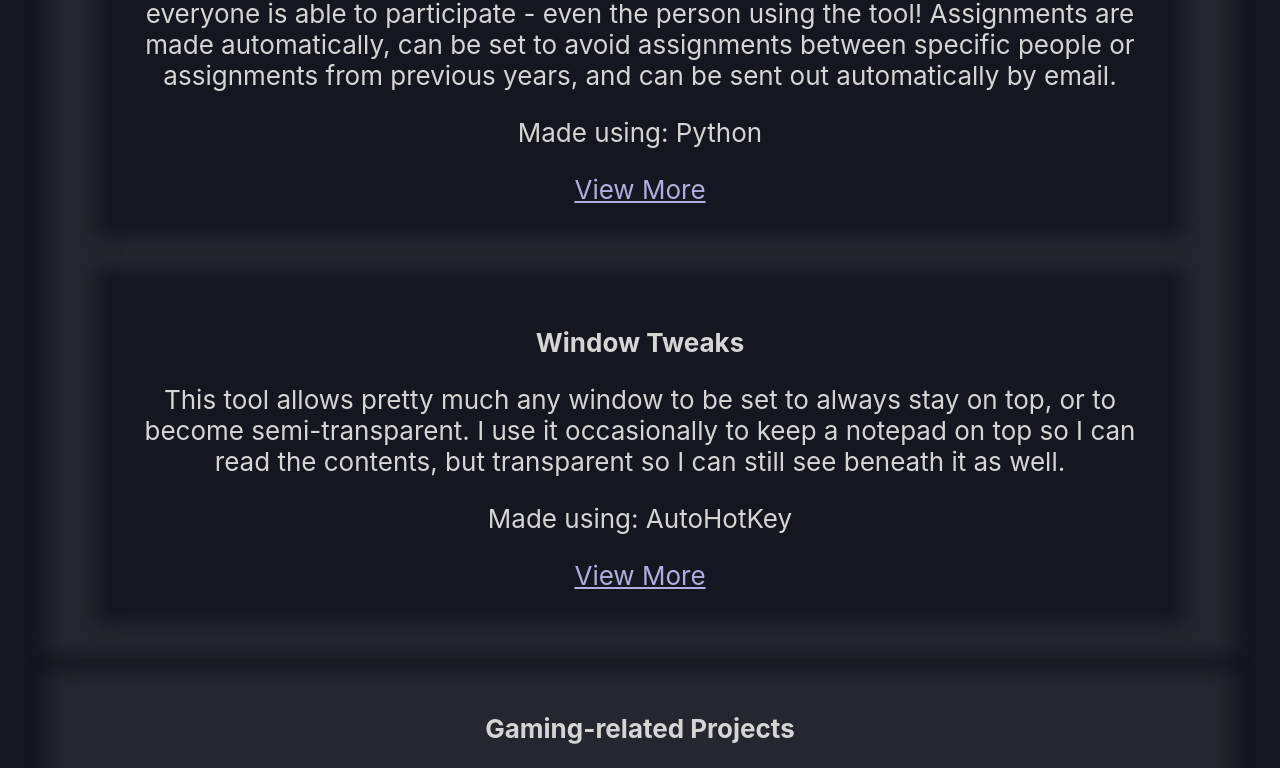
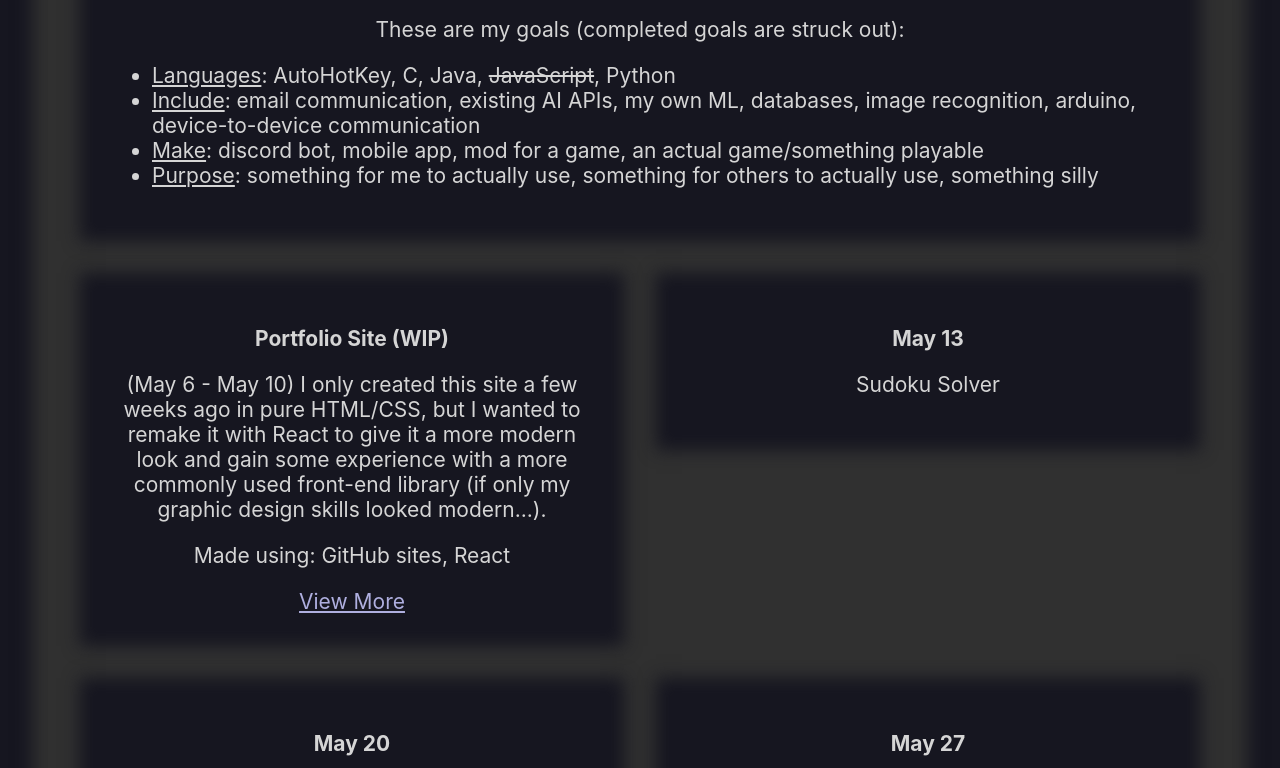
Before and after one commit to gavboi/gavboi.github.io, a React (Create React App) app: page / in a window 1280 px wide. Shown: the part 532-1300 px from the top of the page. Built offline with nearby package versions, Linux system fonts and the light colour scheme.

Commit message:
fixed scaling and added project listing

```diff
--- a/package.json
+++ b/package.json
@@ -1,7 +1,7 @@
 {
   "name": "my-app",
   "homepage": "https://gavboi.github.io",
-  "version": "2.0.0",
+  "version": "2.1.0",
   "private": true,
   "dependencies": {
     "@testing-library/jest-dom": "^5.17.0",
@@ -10,6 +10,7 @@
     "react": "^18.2.0",
     "react-dom": "^18.2.0",
     "react-scripts": "^5.0.1",
+    "string-width": "^6.1.0",
     "web-vitals": "^2.1.4"
   },
   "scripts": {
--- a/src/App.css
+++ b/src/App.css
@@ -3,7 +3,11 @@ body {
   text-align: center;
   background-color: #161620;
   color: #d5d5d5;
-  font-size: calc(10px + 2vmin);
+  font-size: calc(5px + 2vmin);
+}
+
+ol, ul {
+	text-align: left;
 }
 
 .App-header {
@@ -11,25 +15,51 @@ body {
   margin-bottom: 5rem;
 }
 
+.Large-box {
+  background-color: #303030;
+  box-shadow: 0 0 1rem 1rem #303030;
+  display: flex;
+	flex-direction: column;
+  justify-content: center;
+  margin: 3rem 1rem;
+}
+
 .Project-list {
   display: flex;
-  flex-direction: column;
-  align-items: center;
+  flex-wrap: wrap;
   justify-content: center;
-  box-shadow: 0 0 1rem 1rem #262630;
-  background-color: #262630;
-  margin: 3rem 2rem;
 }
 
-.Item-box {
+.Note-box {
+  background-color: #161620;
   box-shadow: 0 0 1rem 1rem #161620;
+  padding: 1rem;
+  margin: 2rem 2rem;
+	width: calc(100vw - 14rem);
+}
+
+.Project-box {
   background-color: #161620;
+  box-shadow: 0 0 1rem 1rem #161620;
   padding: 1rem;
-  margin: 2rem 3rem;
+  margin: 2rem 2rem;
+	width: calc(50vw - 10rem);
   transition: 0.25s;
 }
 
-.Item-box:hover {
+@media (max-width: 900px) {
+	.Large-box {
+		margin: 3rem 0rem;
+	}
+	.Project-box {
+		width: calc(100vw - 9rem);
+	}
+	.Note-box {
+		width: calc(100vw - 9rem);
+	}
+}
+
+.Project-box:hover {
   box-shadow: 0px 0px 1rem 1.5rem #161620;
 }
 
--- a/src/App.js
+++ b/src/App.js
@@ -9,6 +9,55 @@ function App() {
           Hi, my name is Gavin and welcome to my page! I'm a Software Engineering student with a passion for coding. Here, I have a highlight of some of the personal projects I've done. All projects can also be found through <a className="App-link" href="https://www.github.com/gavboi" target="_blank" rel="noreferrer">my GitHub profile</a>.
         </p>
       </div>
+
+			<ProjectList name="Summer 2024 Project Marathon">
+				<div className="Note-box">
+					<p>I wanted to take the summer to develop my skills in various areas before my last year of classes for my Bachelor's degree, so I set myself a challenge to do a new project every week. In this section, you can find each of those projects. I came up with 20 goals for the duration of it, and picked projects that I would find fun, challenging, and would let me reach every goal by the end. The scale of each project depends on how much I felt I needed to do to meet my goals I chose for that project, and how long it took me to do; as I only had a week per project, I was limited in how much I could add.</p>
+
+					<p>These are my goals (completed goals are struck out):</p>
+					<ul>
+						<li><u>Languages</u>: AutoHotKey, C, Java, <s>JavaScript</s>, Python</li>
+						<li><u>Include</u>: email communication, existing AI APIs, my own ML, databases, image recognition, arduino, device-to-device communication</li>
+						<li><u>Make</u>: discord bot, mobile app, mod for a game, an actual game/something playable</li>
+						<li><u>Purpose</u>: something for me to actually use, something for others to actually use, something silly</li>
+					</ul>
+				</div>
+				<Project
+					name="Portfolio Site"
+					wip={true}
+					details="(May 6 - May 10) I only created this site a few weeks ago in pure HTML/CSS, but I wanted to remake it with React to give it a more modern look and gain some experience with a more commonly used front-end library (if only my graphic design skills looked modern...)."
+          madeWith={["GitHub sites, React"]}
+					focusPage="https://github.com/gavboi/gavboi.github.io"
+				/>
+				<Project
+					name="May 13"
+					wip={false}
+					details="Sudoku Solver"
+          madeWith={[]}
+					focusPage=""
+				/>
+				<Project
+					name="May 20"
+					wip={false}
+					details="Voice Command Script"
+          madeWith={[]}
+					focusPage=""
+				/>
+				<Project
+					name="May 27"
+					wip={false}
+					details="???"
+          madeWith={[]}
+					focusPage=""
+				/>
+				<Project
+					name="June 3"
+					wip={false}
+					details="???"
+          madeWith={[]}
+					focusPage=""
+				/>
+			</ProjectList>
 
       <ProjectList name="Small Tools">
         <Project
--- a/src/ProjectDescription.js
+++ b/src/ProjectDescription.js
@@ -2,22 +2,24 @@ import { Children } from 'react';
 
 export function ProjectList({ name, children }) {
   return (
-    <div className="Project-list">
+    <div className="Large-box">
       <p><b>{name}</b></p>
-      {Children.map(children, child =>
-        <div>{child}</div>
-      )}
+			<div className="Project-list">
+				{Children.map(children, child =>
+					<div>{child}</div>
+				)}
+			</div>
     </div>
   );
 }
 
-export function Project({ name, wip=false, details, madeWith, focusPage }) {
+export function Project({ name, wip=false, details, madeWith, focusPage="" }) {
   return (
-    <div className="Item-box">
+    <div className="Project-box">
       <p><b>{name} {wip && "(WIP)"}</b></p>
       <p>{details}</p>
-      <p>Made using: {madeWith.join(", ")}</p>
-      <a className="App-link" href={focusPage} target="_blank" rel="noreferrer">View More</a>
+			{madeWith.length > 0 && <p>Made using: {madeWith.join(", ")}</p>}
+			{focusPage !== "" && <a className="App-link" href={focusPage} target="_blank" rel="noreferrer">View More</a>}
     </div>
   );
 }
```
Also changed, not shown: 1 other file (tests, documents, lock files or other folders).
